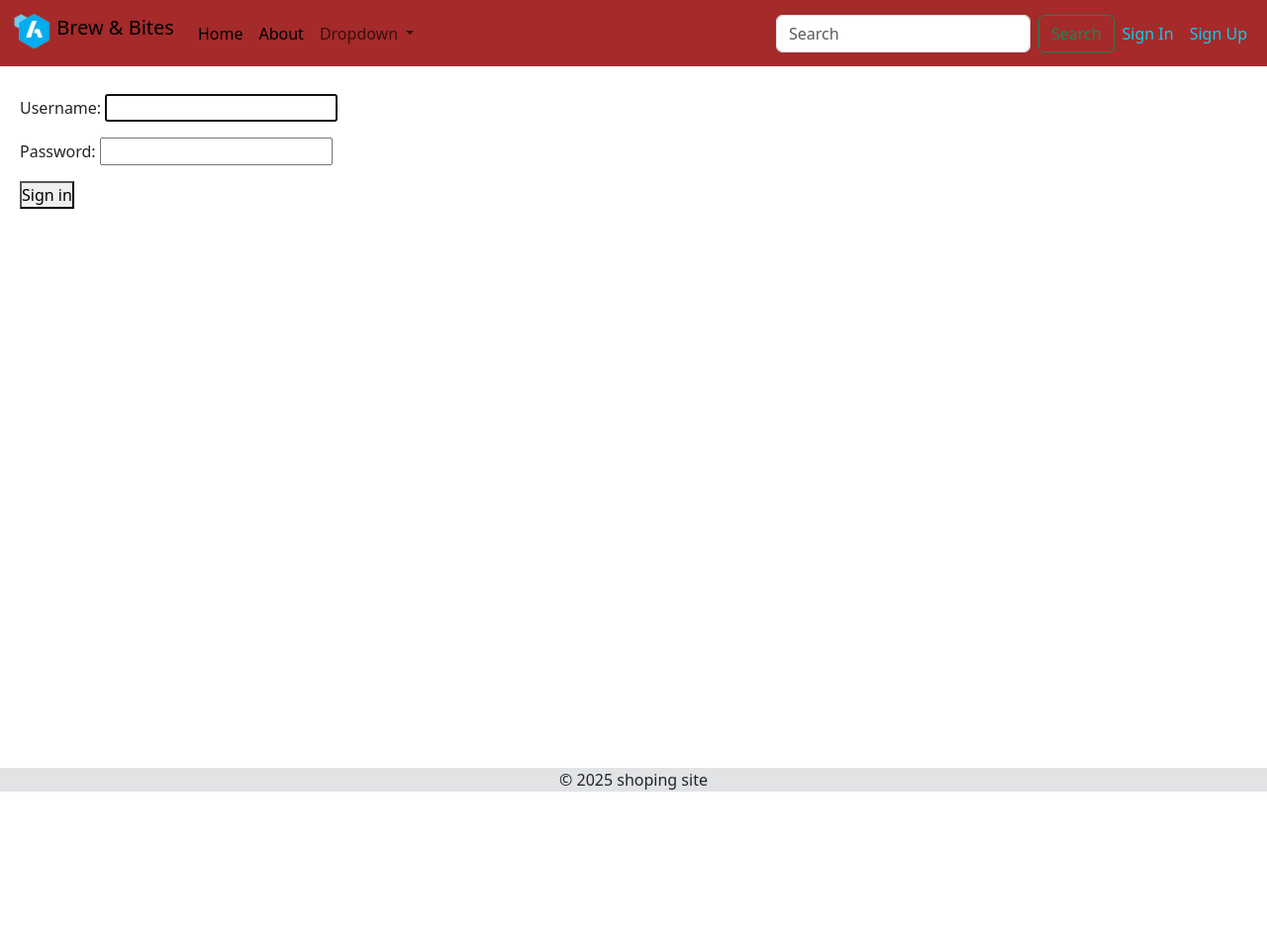
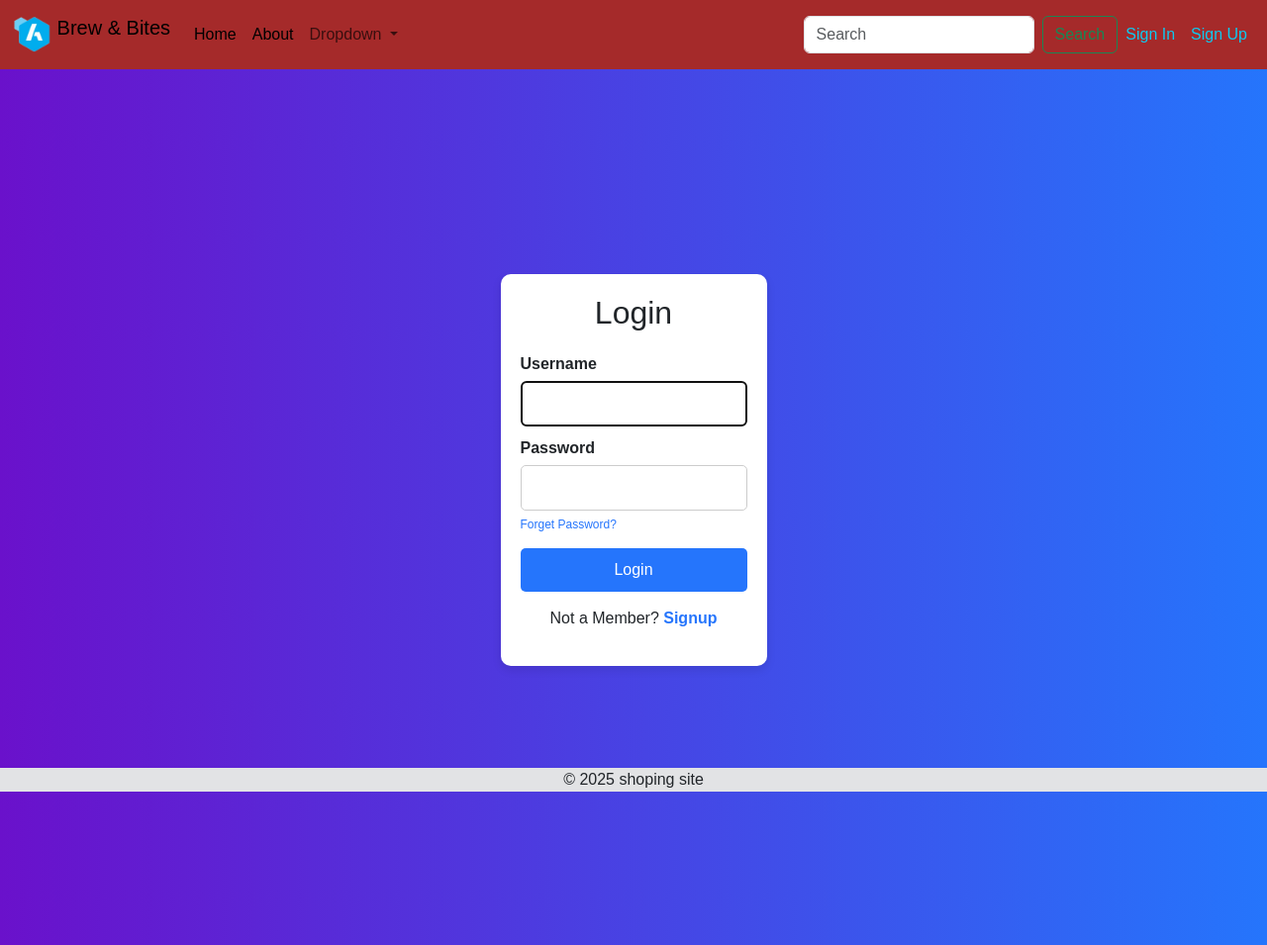
Before and after one commit to malayankumar/Django_Coffee_Shop, a Django app: page /auth/login/ in a window 1280 px wide. Shown: the whole page at 99% size. Before the commit the page ends 800 px from the top, so only its background shows below. Run offline with Django 5.2, Linux system fonts and the light colour scheme.

Commit message:
signin page

```diff
--- a/coffee_shop/authentication/templates/login.html
+++ b/coffee_shop/authentication/templates/login.html
@@ -1,12 +1,92 @@
-{%extends 'base.html'%}
-{%load static%}
-{% block title %}
-Signin
+{% extends 'base.html' %}
+{% load static %}
+
+{% block title %}Signin{% endblock %}
+
+{% block content %}
+<div class="login-container">
+    <div class="login-box">
+        <h2>Login</h2>
+        <form method="post">
+            {% csrf_token %}
+            <label for="id_username">Username</label>
+            {{ form.username }}
+            <label for="id_password">Password</label>
+            {{ form.password }}
+            <a href="#" class="forgot-password">Forget Password?</a>
+            <button type="submit" class="login-button">Login</button>
+        </form>
+        <p class="signup-text">Not a Member? <a href="{% url 'signup' %}">Signup</a></p>
+    </div>
+</div>
+
+<style>
+    body {
+        display: flex;
+        justify-content: center;
+        align-items: center;
+        height: 100vh;
+        background: linear-gradient(to right, #6a11cb, #2575fc);
+        font-family: Arial, sans-serif;
+    }
+    .login-container {
+        display: flex;
+        justify-content: center;
+        align-items: center;
+        height: 100vh;
+    }
+    .login-box {
+        background: white;
+        padding: 20px;
+        border-radius: 10px;
+        text-align: center;
+        box-shadow: 0px 4px 10px rgba(0, 0, 0, 0.1);
+    }
+    .login-box h2 {
+        margin-bottom: 20px;
+    }
+    .login-box label {
+        display: block;
+        text-align: left;
+        font-weight: bold;
+        margin-top: 10px;
+    }
+    .login-box input {
+        width: 100%;
+        padding: 10px;
+        margin-top: 5px;
+        border: 1px solid #ccc;
+        border-radius: 5px;
+    }
+    .forgot-password {
+        display: block;
+        text-align: left;
+        margin-top: 5px;
+        font-size: 12px;
+        color: #2575fc;
+        text-decoration: none;
+    }
+    .login-button {
+        width: 100%;
+        padding: 10px;
+        margin-top: 15px;
+        background: #2575fc;
+        color: white;
+        border: none;
+        border-radius: 5px;
+        cursor: pointer;
+        font-size: 16px;
+    }
+    .login-button:hover {
+        background: #1a5bbf;
+    }
+    .signup-text {
+        margin-top: 15px;
+    }
+    .signup-text a {
+        color: #2575fc;
+        text-decoration: none;
+        font-weight: bold;
+    }
+</style>
 {% endblock %}
-{% block content %}
-<form method="post">
-    {% csrf_token %}
-    {{form.as_p}}
-    <button type="submit">Sign in</button>
-</form>
-{% endblock %}
--- a/coffee_shop/static/css/style.css
+++ b/coffee_shop/static/css/style.css
@@ -5,6 +5,7 @@
 }
 
 body {
+    /* background-color: #eb64119d; */
     margin-top: 75px;
     margin-bottom: 80px;
     width: 100%;
@@ -17,6 +18,7 @@ body {
         padding: 20px;
 
         div.home {
+
             div.container {
                 display: flex;
                 flex-wrap: wrap;
@@ -81,7 +83,7 @@ body {
                 }
 
                 div.card:hover {
-                    background-color: rgb(255, 255, 255);
+                    background-color: #eb64119d;
                     box-shadow: 1px 2px 5px 2px black;
                     transform: scale(1.10);
                     transition-duration: 0.5s;
@@ -111,8 +113,8 @@ body {
 
 .slide_bar{
     #productCarousel {
-        width: 1000px;
-        height: 400px;
+        width: 100%;
+        height: 600px;
         margin: auto; /* Center the carousel */
     }
 
@@ -122,10 +124,9 @@ body {
     }
 
     #productCarousel .carousel-item img {
-        width: 1000px; /* Ensure image fills the width */
-        height: 400px; /* Ensure image fills the height */
+        width: 100%; /* Ensure image fills the width */
+        height: 600px; /* Ensure image fills the height */
         object-fit:fill; /* Crop image to fit */
-        border-radius: 10px; /* Optional: Add rounded corners */
     }
 }
 
```
